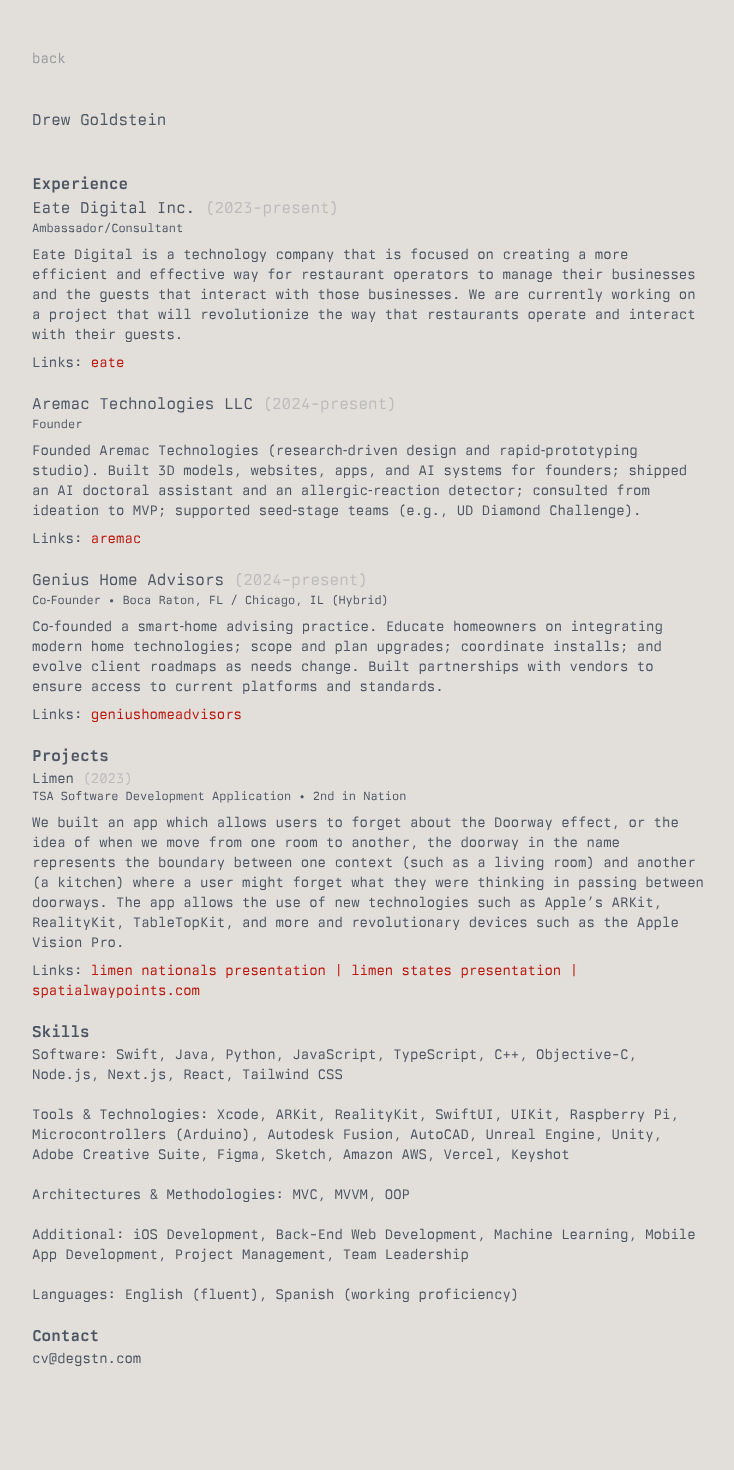
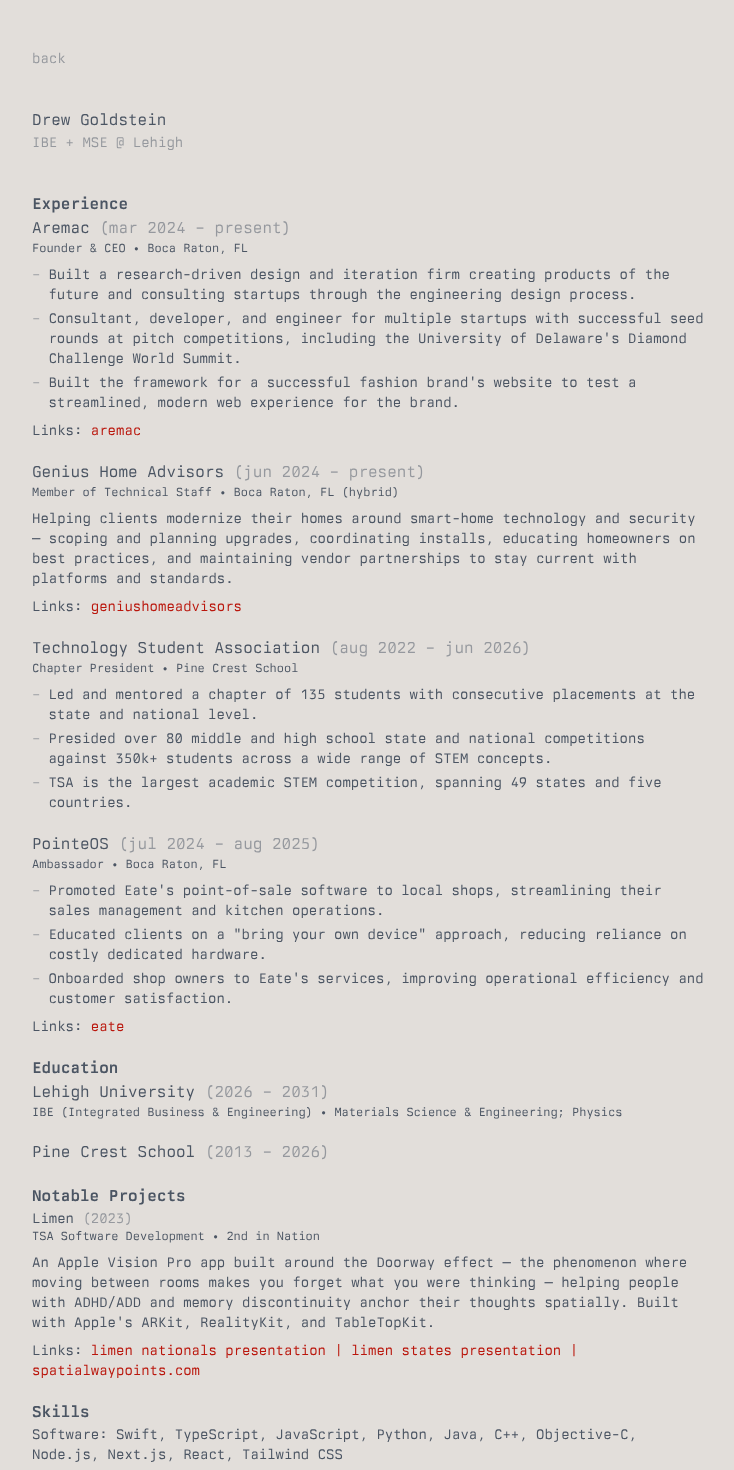
Before and after one commit to degstn/degstn.com-v1, a Next.js app in the folder frontend/: page /cv in a window 1280 px wide. Shown: the top 1470 px of the page, without its empty margins (8-742 px from the left). Before the commit the page ends 1412 px from the top, so only its background shows below. Built offline with nearby package versions, Linux system fonts and the light colour scheme.

Commit message:
updated cv

```diff
--- a/frontend/src/app/cv/CvContent.tsx
+++ b/frontend/src/app/cv/CvContent.tsx
@@ -1,78 +1,127 @@
 import Link from 'next/link'
+
+function Bullet({ children }: { children: React.ReactNode }) {
+  return (
+    <div className="flex gap-2">
+      <span className="shrink-0 opacity-40" aria-hidden="true">–</span>
+      <span>{children}</span>
+    </div>
+  )
+}
 
 export default function CvContent() {
   return (
     <div>
-      <div className=" text-gray-600 dark:text-gray-50 pb-10">
+      <div className="text-gray-600 dark:text-gray-50">
         Drew Goldstein
       </div>
+      <div className="text-sm text-gray-600 opacity-50 dark:text-gray-50 pb-10">
+        IBE + MSE @ Lehigh
+      </div>
+
       <div className="font-bold text-gray-600 dark:text-gray-50">
         <h1>Experience</h1>
       </div>
       <div>
         <div className="text-md text-gray-600 dark:text-gray-50">
-            Eate Digital Inc. <span className="text-gray-600 opacity-25 dark:text-gray-50 dark:opacity-25">(2023-present)</span>
+          Aremac <span className="text-gray-600 opacity-50 dark:text-gray-50">(mar 2024 – present)</span>
         </div>
         <div className="text-xs text-gray-600 dark:text-gray-50 pb-2">
-        Ambassador/Consultant
+          Founder &amp; CEO • Boca Raton, FL
         </div>
-        <div className="text-sm text-gray-600 dark:text-gray-50 pb-2">
-        Eate Digital is a technology company that is focused on creating a more efficient and effective way for restaurant operators to manage their businesses and the guests that interact with those businesses. We are currently working on a project that will revolutionize the way that restaurants operate and interact with their guests.
+        <div className="text-sm text-gray-600 dark:text-gray-50 pb-2 space-y-1">
+          <Bullet>Built a research-driven design and iteration firm creating products of the future and consulting startups through the engineering design process.</Bullet>
+          <Bullet>Consultant, developer, and engineer for multiple startups with successful seed rounds at pitch competitions, including the University of Delaware&apos;s Diamond Challenge World Summit.</Bullet>
+          <Bullet>Built the framework for a successful fashion brand&apos;s website to test a streamlined, modern web experience for the brand.</Bullet>
         </div>
         <div className="text-sm text-gray-600 dark:text-gray-50 pb-5">
-            Links: <Link className="text-international-orange-engineering dark:text-international-orange" href="https://eatedigital.com">eate</Link>
+          Links: <Link className="text-international-orange-engineering dark:text-international-orange" href="https://aremac.tech">aremac</Link>
         </div>
       </div>
       <div>
         <div className="text-md text-gray-600 dark:text-gray-50">
-            Aremac Technologies LLC <span className="text-gray-600 opacity-25 dark:text-gray-50 dark:opacity-25">(2024-present)</span>
+          Genius Home Advisors <span className="text-gray-600 opacity-50 dark:text-gray-50">(jun 2024 – present)</span>
         </div>
         <div className="text-xs text-gray-600 dark:text-gray-50 pb-2">
-            Founder
+          Member of Technical Staff • Boca Raton, FL (hybrid)
         </div>
         <div className="text-sm text-gray-600 dark:text-gray-50 pb-2">
-        Founded Aremac Technologies (research‑driven design and rapid‑prototyping studio). Built 3D models, websites, apps, and AI systems for founders; shipped an AI doctoral assistant and an allergic‑reaction detector; consulted from ideation to MVP; supported seed‑stage teams (e.g., UD Diamond Challenge).
+          Helping clients modernize their homes around smart-home technology and security — scoping and planning upgrades, coordinating installs, educating homeowners on best practices, and maintaining vendor partnerships to stay current with platforms and standards.
         </div>
         <div className="text-sm text-gray-600 dark:text-gray-50 pb-5">
-            Links: <Link className="text-international-orange-engineering dark:text-international-orange" href="https://aremac.tech">aremac</Link>
+          Links: <Link className="text-international-orange-engineering dark:text-international-orange" href="https://geniushomeadvisors.com">geniushomeadvisors</Link>
         </div>
       </div>
       <div>
         <div className="text-md text-gray-600 dark:text-gray-50">
-            Genius Home Advisors <span className="text-gray-600 opacity-25 dark:text-gray-50 dark:opacity-25">(2024–present)</span>
+          Technology Student Association <span className="text-gray-600 opacity-50 dark:text-gray-50">(aug 2022 – jun 2026)</span>
         </div>
         <div className="text-xs text-gray-600 dark:text-gray-50 pb-2">
-            Co‑Founder • Boca Raton, FL / Chicago, IL (Hybrid)
+          Chapter President • Pine Crest School
         </div>
-        <div className="text-sm text-gray-600 dark:text-gray-50 pb-2">
-          Co‑founded a smart‑home advising practice. Educate homeowners on integrating modern home technologies; scope and plan upgrades; coordinate installs; and evolve client roadmaps as needs change. Built partnerships with vendors to ensure access to current platforms and standards.
+        <div className="text-sm text-gray-600 dark:text-gray-50 pb-5 space-y-1">
+          <Bullet>Led and mentored a chapter of 135 students with consecutive placements at the state and national level.</Bullet>
+          <Bullet>Presided over 80 middle and high school state and national competitions against 350k+ students across a wide range of STEM concepts.</Bullet>
+          <Bullet>TSA is the largest academic STEM competition, spanning 49 states and five countries.</Bullet>
+        </div>
+      </div>
+      <div>
+        <div className="text-md text-gray-600 dark:text-gray-50">
+          PointeOS <span className="text-gray-600 opacity-50 dark:text-gray-50">(jul 2024 – aug 2025)</span>
+        </div>
+        <div className="text-xs text-gray-600 dark:text-gray-50 pb-2">
+          Ambassador • Boca Raton, FL
+        </div>
+        <div className="text-sm text-gray-600 dark:text-gray-50 pb-2 space-y-1">
+          <Bullet>Promoted Eate&apos;s point-of-sale software to local shops, streamlining their sales management and kitchen operations.</Bullet>
+          <Bullet>Educated clients on a &quot;bring your own device&quot; approach, reducing reliance on costly dedicated hardware.</Bullet>
+          <Bullet>Onboarded shop owners to Eate&apos;s services, improving operational efficiency and customer satisfaction.</Bullet>
         </div>
         <div className="text-sm text-gray-600 dark:text-gray-50 pb-5">
-        Links: <Link className="text-international-orange-engineering dark:text-international-orange" href="https://geniushomeadvisors.com">geniushomeadvisors</Link>
+          Links: <Link className="text-international-orange-engineering dark:text-international-orange" href="https://eatedigital.com">eate</Link>
         </div>
       </div>
+
       <div className="font-bold text-gray-600 dark:text-gray-50">
-        <h1>Projects</h1>
+        <h1>Education</h1>
+      </div>
+      <div>
+        <div className="text-md text-gray-600 dark:text-gray-50">
+          Lehigh University <span className="text-gray-600 opacity-50 dark:text-gray-50">(2026 – 2031)</span>
+        </div>
+        <div className="text-xs text-gray-600 dark:text-gray-50 pb-5">
+          IBE (Integrated Business &amp; Engineering) • Materials Science &amp; Engineering; Physics
+        </div>
+      </div>
+      <div>
+        <div className="text-md text-gray-600 dark:text-gray-50 pb-5">
+          Pine Crest School <span className="text-gray-600 opacity-50 dark:text-gray-50">(2013 – 2026)</span>
+        </div>
+      </div>
+
+      <div className="font-bold text-gray-600 dark:text-gray-50">
+        <h1>Notable Projects</h1>
       </div>
       <div>
         <div className="text-sm text-gray-600 dark:text-gray-50">
-            Limen <span className="text-gray-600 opacity-25 dark:text-gray-50 dark:opacity-25">(2023)</span>
+          Limen <span className="text-gray-600 opacity-50 dark:text-gray-50">(2023)</span>
         </div>
         <div className="text-xs text-gray-600 dark:text-gray-50 pb-2">
-            TSA Software Development Application • 2nd in Nation
+          TSA Software Development • 2nd in Nation
         </div>
         <div className="text-sm text-gray-600 dark:text-gray-50 pb-2">
-        We built an app which allows users to forget about the Doorway effect, or the idea of when we move from one room to another, the doorway in the name represents the boundary between one context (such as a living room) and another (a kitchen) where a user might forget what they were thinking in passing between doorways. The app allows the use of new technologies such as Apple’s ARKit, RealityKit, TableTopKit, and more and revolutionary devices such as the Apple Vision Pro.
+          An Apple Vision Pro app built around the Doorway effect — the phenomenon where moving between rooms makes you forget what you were thinking — helping people with ADHD/ADD and memory discontinuity anchor their thoughts spatially. Built with Apple&apos;s ARKit, RealityKit, and TableTopKit.
         </div>
         <div className="text-sm text-gray-600 dark:text-gray-50 pb-5">
-            Links: <Link className="text-international-orange-engineering dark:text-international-orange" href="https://drive.google.com/file/d/1W-CmW81LHxmseBvmfbhjOWlnwxIy8RoB/view?usp=drivesdk&usp=embed_facebook">limen nationals presentation</Link> <Link className="text-international-orange-engineering dark:text-international-orange" href="https://docs.google.com/presentation/d/1sflnhTELdE5wfKYzo15BtAaelRwBBJwfmpk6ybdebI4/edit?usp=embed_facebook"> | limen states presentation </Link> <Link className="text-international-orange-engineering dark:text-international-orange" href="https://spatialwaypoints.com/">| spatialwaypoints.com</Link>
+          Links: <Link className="text-international-orange-engineering dark:text-international-orange" href="https://drive.google.com/file/d/1W-CmW81LHxmseBvmfbhjOWlnwxIy8RoB/view?usp=drivesdk&usp=embed_facebook">limen nationals presentation</Link> <Link className="text-international-orange-engineering dark:text-international-orange" href="https://docs.google.com/presentation/d/1sflnhTELdE5wfKYzo15BtAaelRwBBJwfmpk6ybdebI4/edit?usp=embed_facebook"> | limen states presentation </Link> <Link className="text-international-orange-engineering dark:text-international-orange" href="https://spatialwaypoints.com/">| spatialwaypoints.com</Link>
         </div>
       </div>
+
       <div className="font-bold text-gray-600 dark:text-gray-50">
         <h1>Skills</h1>
       </div>
       <div className="text-sm text-gray-600 dark:text-gray-50 pb-5">
-      Software: Swift, Java, Python, JavaScript, TypeScript, C++, Objective-C, Node.js, Next.js, React, Tailwind CSS
+      Software: Swift, TypeScript, JavaScript, Python, Java, C++, Objective-C, Node.js, Next.js, React, Tailwind CSS
       </div>
       <div className="text-sm text-gray-600 dark:text-gray-50 pb-5">
       Tools &amp; Technologies: Xcode, ARKit, RealityKit, SwiftUI, UIKit, Raspberry Pi, Microcontrollers (Arduino),
@@ -82,12 +131,13 @@ export default function CvContent() {
       Architectures &amp; Methodologies: MVC, MVVM, OOP
       </div>
       <div className="text-sm text-gray-600 dark:text-gray-50 pb-5">
-      Additional: iOS Development, Back-End Web Development, Machine Learning, Mobile App Development,
+      Additional: iOS Development, Computer-Aided Design (CAD), Back-End Web Development, Machine Learning,
       Project Management, Team Leadership
       </div>
       <div className="text-sm text-gray-600 dark:text-gray-50 pb-5">
-        Languages: English (fluent), Spanish (working proficiency)
+        Languages: English, Spanish
       </div>
+
       <div className="font-bold text-gray-600 dark:text-gray-50">
         <h1>Contact</h1>
       </div>
--- a/frontend/src/app/page.tsx
+++ b/frontend/src/app/page.tsx
@@ -27,10 +27,11 @@ const PIXEL_CHAMFER_STYLE: CSSProperties = {
     'polygon(4px 0, calc(100% - 4px) 0, calc(100% - 4px) 4px, 100% 4px, 100% calc(100% - 4px), calc(100% - 4px) calc(100% - 4px), calc(100% - 4px) 100%, 4px 100%, 4px calc(100% - 4px), 0 calc(100% - 4px), 0 4px, 4px 4px)',
 };
 
-// Full-width rows with the label left and the hint pushed to the column's right
-// edge, so every hint sits on one vertical rail instead of trailing its label.
+// Mobile: full-width rows, label left and hint pushed to the column's right
+// edge so hints stack on one vertical rail. Desktop (md+): rows shrink to
+// content and the hint sits right beside the label, revealed on hover.
 const navItemClass =
-  'group flex w-full items-center justify-between gap-1 text-lg text-gray-600 tracking-tight font-normal dark:text-gray-50';
+  'group flex w-full items-center justify-between gap-1 text-lg text-gray-600 tracking-tight font-normal dark:text-gray-50 md:w-auto md:self-start md:justify-start';
 
 // Footer links — add entries here and they flow into the footer row.
 const footerLinks: { label: string; href: string; hint?: string }[] = [
@@ -436,7 +437,7 @@ export default function Home() {
         <div className="flex w-full flex-1 md:min-h-0">
           <div className="no-scrollbar flex w-full flex-col items-start px-4 pt-10 sm:px-5 md:max-w-xs md:shrink-0 md:min-h-0 md:overflow-y-auto md:px-6 md:pt-12 lg:pl-8 lg:pr-6 xl:pl-10 text-gray-600 dark:text-gray-50">
             <header className="mb-10 w-full md:mb-12">
-              <div className="w-full space-y-1 pl-[1ch] text-left tabular-nums text-lg tracking-tight font-normal text-gray-600 dark:text-gray-50">
+              <div className="flex w-full flex-col gap-1 pl-[1ch] text-left tabular-nums text-lg tracking-tight font-normal text-gray-600 dark:text-gray-50">
                 <a href="mailto:d@degstn.com" target="_blank" rel="noopener noreferrer" className={`${navItemClass} whitespace-nowrap`}>
                   <NavLabel>drew goldstein</NavLabel>
                   <HoverHint>[email]</HoverHint>
```
Also changed, not shown: frontend/src/data/projects.ts (+17 -17 lines).
